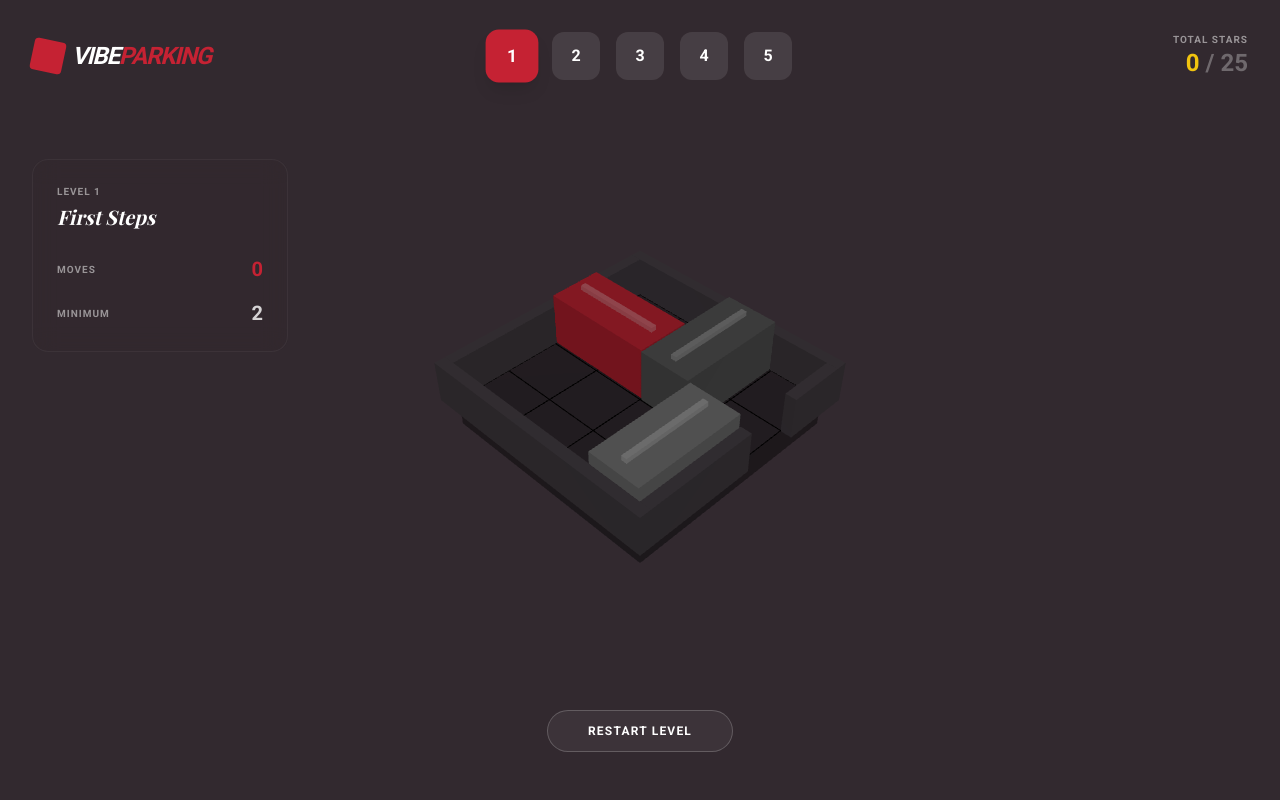
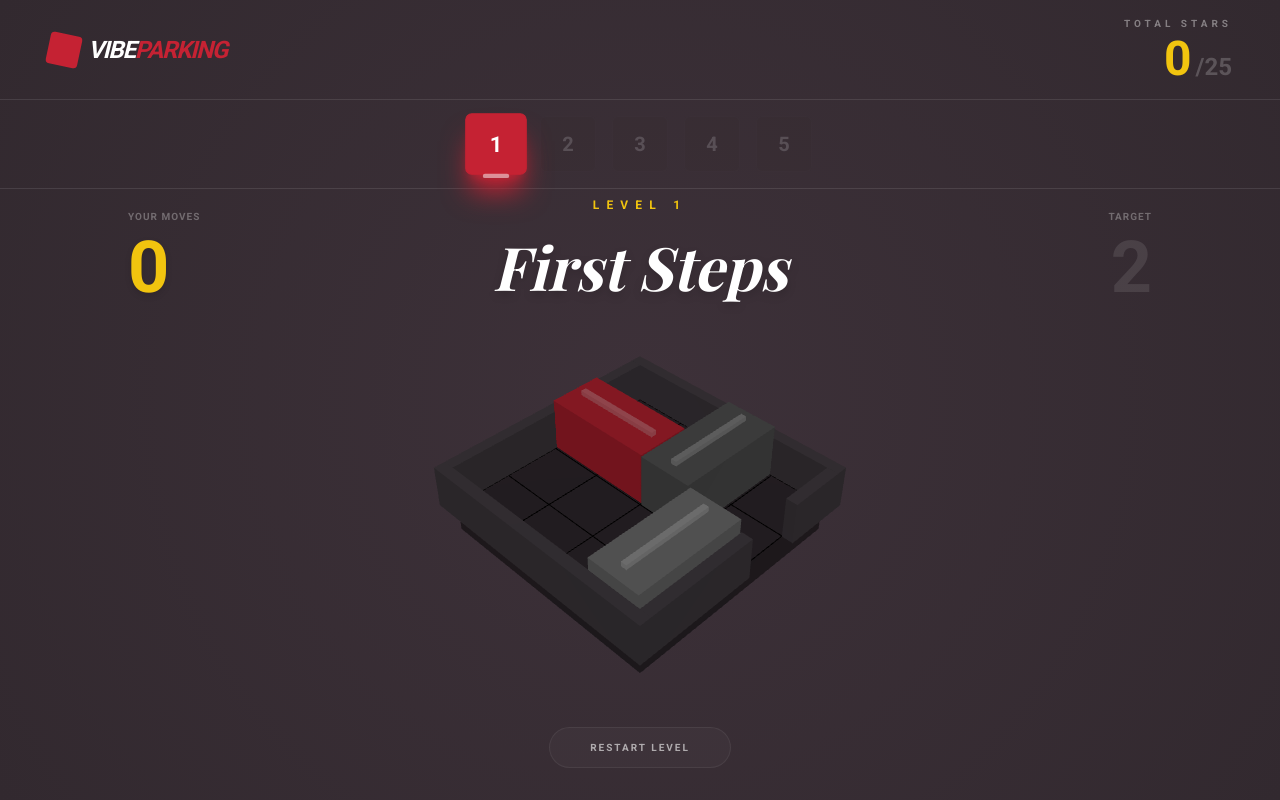
Before and after one commit to arturitu/cube-parking, a React (Vite) app: page / in a window 1280 px wide. Built offline with nearby package versions, Linux system fonts and the light colour scheme.

Commit message:
Add Header, LevelHeader, and LevelProgress components; refactor UI layout and styles

```diff
--- /dev/null
+++ b/src/components/Header.jsx
@@ -0,0 +1,29 @@
+import useStore from '../store/useStore'
+
+const Header = () => {
+  const stars = useStore((state) => state.stars)
+  const totalStars = stars.reduce((a, b) => a + b, 0)
+
+  return (
+    <div className="flex justify-between items-center w-full px-12 pt-4">
+      <div className="flex items-center gap-2">
+        <div className="w-8 h-8 bg-brandRed rounded-sm rotate-12" />
+        <h1 className="text-2xl font-black tracking-tighter italic">
+          VIBE<span className="text-brandRed">PARKING</span>
+        </h1>
+      </div>
+
+      <div className="text-right">
+        <div className="text-[10px] uppercase tracking-[0.4em] opacity-40 font-black text-white mb-1">
+          TOTAL STARS
+        </div>
+        <div className="text-5xl font-black flex items-baseline justify-end gap-1">
+          <span className="text-brandGold leading-none">{totalStars}</span>
+          <span className="text-white opacity-20 text-2xl">/25</span>
+        </div>
+      </div>
+    </div>
+  )
+}
+
+export default Header
--- /dev/null
+++ b/src/components/LevelHeader.jsx
@@ -0,0 +1,44 @@
+import useStore from '../store/useStore'
+import { levelsData } from '../data/levelsData'
+
+const LevelHeader = () => {
+  const currentLevelIndex = useStore((state) => state.currentLevelIndex)
+  const moves = useStore((state) => state.moves)
+  const currentLevel = levelsData[currentLevelIndex]
+
+  return (
+    <div className="flex justify-between items-end w-full max-w-5xl mx-auto pt-2">
+      {/* Left: Your Moves */}
+      <div className="w-1/3">
+        <div className="text-[10px] uppercase tracking-widest font-black text-white/30 mb-2">
+          Your Moves
+        </div>
+        <div className="text-7xl font-black text-brandGold leading-none drop-shadow-md">
+          {moves}
+        </div>
+      </div>
+
+      {/* Center: Level Info */}
+      <div className="w-1/3 text-center">
+        <div className="text-xs uppercase tracking-[0.6em] font-bold text-brandGold mb-4">
+          Level {currentLevel.id}
+        </div>
+        <h2 className="text-6xl font-serif italic text-white leading-tight drop-shadow-lg">
+          {currentLevel.name}
+        </h2>
+      </div>
+
+      {/* Right: Minimum Moves */}
+      <div className="w-1/3 text-right">
+        <div className="text-[10px] uppercase tracking-widest font-black text-white/30 mb-2">
+          Target
+        </div>
+        <div className="text-7xl font-black text-white/10 leading-none">
+          {currentLevel.idealMoves}
+        </div>
+      </div>
+    </div>
+  )
+}
+
+export default LevelHeader
--- /dev/null
+++ b/src/components/LevelProgress.jsx
@@ -0,0 +1,63 @@
+import useStore from '../store/useStore'
+import { levelsData } from '../data/levelsData'
+
+const LevelProgress = () => {
+  const currentLevelIndex = useStore((state) => state.currentLevelIndex)
+  const stars = useStore((state) => state.stars)
+  const completedLevels = useStore((state) => state.completedLevels)
+  const setCurrentLevel = useStore((state) => state.setCurrentLevel)
+
+  return (
+    <div className="flex justify-center items-center gap-4 py-4 border-y border-white/10">
+      {levelsData.map((level, index) => {
+        const isSelected = currentLevelIndex === index
+        const isCompleted = completedLevels.includes(index)
+        const levelStars = stars[index]
+        const isLocked =
+          index > 0 && !completedLevels.includes(index - 1) && !isCompleted
+
+        return (
+          <button
+            key={level.id}
+            onClick={() => !isLocked && setCurrentLevel(index)}
+            disabled={isLocked}
+            className={`
+              relative w-14 h-14 rounded-md flex flex-col items-center justify-center transition-all border
+              ${
+                isSelected
+                  ? 'bg-brandRed border-brandRed shadow-xl shadow-brandRed text-white scale-110 z-10'
+                  : isLocked
+                  ? 'bg-brandDark/40 border-white/5 opacity-20 cursor-not-allowed'
+                  : 'bg-white/5 border-white/10 hover:border-brandGold/50 hover:bg-white/10'
+              }
+            `}
+          >
+            <span
+              className={`text-xl font-black ${
+                isSelected ? 'text-white' : 'text-white/80'
+              }`}
+            >
+              {level.id}
+            </span>
+
+            {/* Stars or visual for completion */}
+            <div className="absolute -bottom-1 flex gap-1">
+              {isCompleted
+                ? [...Array(levelStars)].map((_, i) => (
+                    <div
+                      key={i}
+                      className="w-2 h-2 bg-brandGold rounded-full shadow-sm shadow-brandGold/50"
+                    />
+                  ))
+                : isSelected && (
+                    <div className="w-6 h-1 bg-white rounded-full opacity-50" />
+                  )}
+            </div>
+          </button>
+        )
+      })}
+    </div>
+  )
+}
+
+export default LevelProgress
--- a/src/components/UI.jsx
+++ b/src/components/UI.jsx
@@ -1,16 +1,17 @@
 import useStore from '../store/useStore'
 import { levelsData } from '../data/levelsData'
+import Header from './Header'
+import LevelProgress from './LevelProgress'
+import LevelHeader from './LevelHeader'
 
 const UI = () => {
   const currentLevelIndex = useStore((state) => state.currentLevelIndex)
-  const moves = useStore((state) => state.moves)
   const stars = useStore((state) => state.stars)
   const gameWon = useStore((state) => state.gameWon)
   const setCurrentLevel = useStore((state) => state.setCurrentLevel)
   const resetLevel = useStore((state) => state.resetLevel)
   const clearProgress = useStore((state) => state.clearProgress)
 
-  const currentLevel = levelsData[currentLevelIndex]
   const totalStars = stars.reduce((a, b) => a + b, 0)
   const isPerfectScore = totalStars === 25
   const isEndScreen =
@@ -33,87 +34,20 @@ const UI = () => {
   }
 
   return (
-    <div className="fixed inset-0 pointer-events-none select-none flex flex-col p-8 text-white font-sans">
-      {/* Header */}
-      <div className="flex justify-between items-center w-full">
-        <div className="flex items-center gap-2">
-          <div className="w-8 h-8 bg-brandRed rounded-sm rotate-12" />
-          <h1 className="text-2xl font-black tracking-tighter italic">
-            VIBE<span className="text-brandRed">PARKING</span>
-          </h1>
-        </div>
-        <div className="text-right">
-          <div className="text-[10px] uppercase tracking-widest opacity-50 font-bold">
-            Total Stars
-          </div>
-          <div className="text-2xl font-black">
-            <span className="text-brandGold">{totalStars}</span>
-            <span className="opacity-30"> / 25</span>
-          </div>
-        </div>
+    <div className="fixed inset-0 pointer-events-none select-none flex flex-col text-white font-sans">
+      <Header />
+
+      <div className="mt-4 pointer-events-auto">
+        <LevelProgress />
       </div>
 
-      {/* Level Selector */}
-      <div className="absolute top-8 left-1/2 -translate-x-1/2 flex gap-4 pointer-events-auto">
-        {levelsData.map((level, index) => {
-          const isSelected = currentLevelIndex === index
-          const levelStars = stars[index]
-          return (
-            <button
-              key={level.id}
-              onClick={() => setCurrentLevel(index)}
-              className={
-                'relative w-12 h-12 rounded-xl flex items-center justify-center font-bold transition-all ' +
-                (isSelected
-                  ? 'bg-brandRed scale-110 shadow-lg'
-                  : 'bg-white/10 hover:bg-white/20')
-              }
-            >
-              {level.id}
-              {levelStars > 0 && (
-                <div className="absolute -bottom-1 left-0 w-full flex justify-center gap-[2px]">
-                  {[...Array(levelStars)].map((_, i) => (
-                    <div
-                      key={i}
-                      className="w-1 h-1 rounded-full bg-brandGold"
-                    />
-                  ))}
-                </div>
-              )}
-            </button>
-          )
-        })}
-      </div>
-
-      {/* Level Info */}
-      <div className="mt-20 w-64 p-6 rounded-2xl bg-brandDark/20 border border-white/5 backdrop-blur-md">
-        <div className="text-[10px] uppercase tracking-widest opacity-50 font-bold mb-1">
-          Level {currentLevel.id}
-        </div>
-        <h2 className="text-xl font-serif italic mb-6">{currentLevel.name}</h2>
-
-        <div className="flex justify-between items-center mb-4">
-          <div className="text-[10px] uppercase tracking-widest opacity-50 font-bold">
-            Moves
-          </div>
-          <div className="text-xl font-black text-brandRed">{moves}</div>
-        </div>
-
-        <div className="flex justify-between items-center">
-          <div className="text-[10px] uppercase tracking-widest opacity-50 font-bold">
-            Minimum
-          </div>
-          <div className="text-xl font-black opacity-80">
-            {currentLevel.idealMoves}
-          </div>
-        </div>
-      </div>
+      <LevelHeader />
 
       {/* Restart Button */}
-      <div className="mt-auto flex justify-center pb-4">
+      <div className="mt-auto flex justify-center pb-8">
         <button
           onClick={resetLevel}
-          className="pointer-events-auto px-10 py-3 rounded-full border border-white/20 bg-white/5 hover:bg-white/10 transition-all text-xs font-bold uppercase tracking-widest"
+          className="pointer-events-auto px-10 py-3 rounded-full border border-white/10 bg-white/5 hover:bg-white/10 transition-all text-[10px] font-bold uppercase tracking-[0.2em] opacity-60 hover:opacity-100 text-white"
         >
           Restart Level
         </button>
@@ -121,21 +55,22 @@ const UI = () => {
 
       {/* Win Overlay */}
       {gameWon && (
-        <div className="fixed inset-0 bg-brandDark/80 flex items-center justify-center pointer-events-auto backdrop-blur-sm">
-          <div className="text-center">
-            <h2 className="text-5xl font-black italic mb-2">
+        <div className="fixed inset-0 bg-brandDark/90 flex items-center justify-center pointer-events-auto backdrop-blur-md z-50">
+          <div className="text-center max-w-md w-full px-8">
+            <h2 className="text-6xl font-black italic mb-4 tracking-tighter leading-none text-white text-center">
               {isPerfectScore
                 ? 'GAME FINISHED!'
                 : isEndScreen
                 ? 'FINAL LEVEL CLEAR!'
                 : 'LEVEL CLEAR!'}
             </h2>
-            <div className="flex justify-center gap-2 mb-4">
+
+            <div className="flex justify-center gap-2 mb-8">
               {[...Array(5)].map((_, i) => (
                 <div
                   key={i}
                   className={
-                    'text-4xl ' +
+                    'text-5xl ' +
                     (i < stars[currentLevelIndex]
                       ? 'text-brandGold'
                       : 'text-white/10')
@@ -147,23 +82,23 @@ const UI = () => {
             </div>
 
             {isEndScreen && (
-              <div className="mb-8">
-                <div className="text-3xl font-black text-brandGold mb-1">
+              <div className="mb-12">
+                <div className="text-5xl font-black text-brandGold mb-2 leading-none">
                   {totalStars} / 25
                 </div>
-                <div className="text-sm font-bold tracking-[0.2em] opacity-80 uppercase">
+                <div className="text-xs font-bold tracking-[0.3em] opacity-60 uppercase text-white">
                   {getRankMessage(totalStars)}
                 </div>
               </div>
             )}
 
-            {!isEndScreen && <div className="mb-8" />}
+            {!isEndScreen && <div className="mb-12" />}
 
-            <div className="flex flex-col gap-3 items-center">
+            <div className="flex flex-col gap-4 items-center">
               <button
                 onClick={() => {
                   if (isPerfectScore) {
-                    // Do nothing, handled by Start New Game
+                    // Handled by New Game
                   } else if (isEndScreen) {
                     handleRetry()
                   } else {
@@ -171,7 +106,7 @@ const UI = () => {
                   }
                 }}
                 className={
-                  'px-12 py-4 bg-brandRed rounded-full font-black uppercase tracking-widest shadow-xl hover:scale-105 transition-all text-sm ' +
+                  'w-full py-5 bg-brandRed rounded-full font-black uppercase tracking-widest shadow-2xl hover:scale-105 transition-all text-sm text-white ' +
                   (isPerfectScore ? 'hidden' : 'block')
                 }
               >
@@ -181,7 +116,7 @@ const UI = () => {
               {isEndScreen && !isPerfectScore && (
                 <button
                   onClick={() => clearProgress()}
-                  className="px-8 py-2 text-white/50 hover:text-white font-bold uppercase tracking-widest text-[10px] transition-all"
+                  className="py-2 text-white/30 hover:text-white font-bold uppercase tracking-[0.2em] text-[10px] transition-all"
                 >
                   Start New Game (Clear Progress)
                 </button>
@@ -190,7 +125,7 @@ const UI = () => {
               {isPerfectScore && (
                 <button
                   onClick={() => clearProgress()}
-                  className="px-12 py-4 bg-white/10 hover:bg-white/20 rounded-full font-black uppercase tracking-widest transition-all text-sm border border-white/20"
+                  className="w-full py-5 bg-white/10 hover:bg-white/20 rounded-full font-black uppercase tracking-widest transition-all text-sm border border-white/20 text-white"
                 >
                   Start New Game
                 </button>
--- a/src/engine/GameEngine.js
+++ b/src/engine/GameEngine.js
@@ -22,7 +22,7 @@ export default class GameEngine {
       1000
     )
     this.camera.position.set(8, 10, 8)
-    this.camera.lookAt(0, 0, 0)
+    this.camera.lookAt(0, 2, 0)
 
     this.raycaster = new THREE.Raycaster()
     this.mouse = new THREE.Vector2()
--- a/src/index.css
+++ b/src/index.css
@@ -29,9 +29,9 @@ html {
 
 #root {
   min-height: 100vh;
-  background: linear-gradient(
-    to bottom,
-    var(--color-brandDark),
-    var(--color-brandBlue)
+  background: radial-gradient(
+    circle at center,
+    #3d3139 0%,
+    var(--color-brandDark) 100%
   );
 }
```
